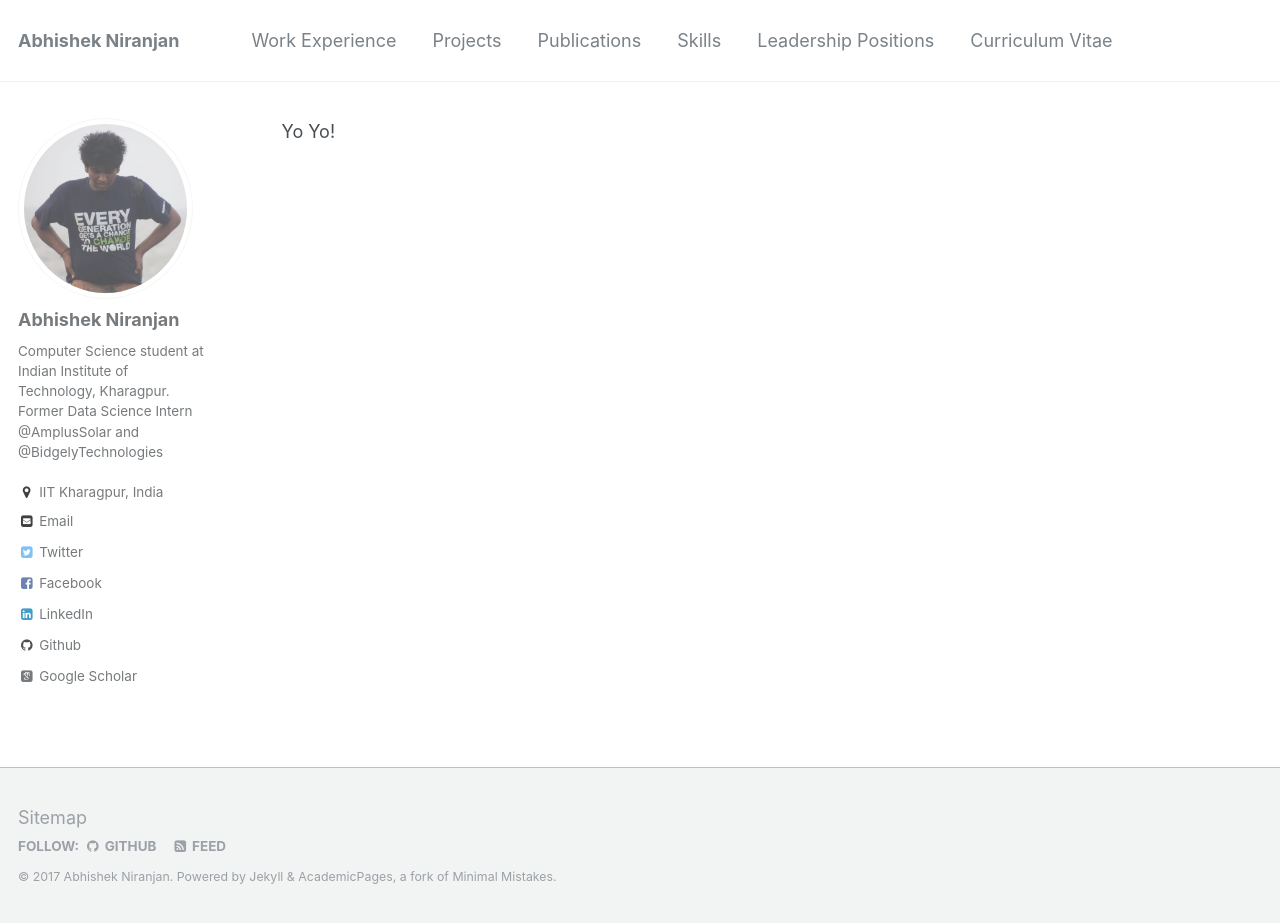
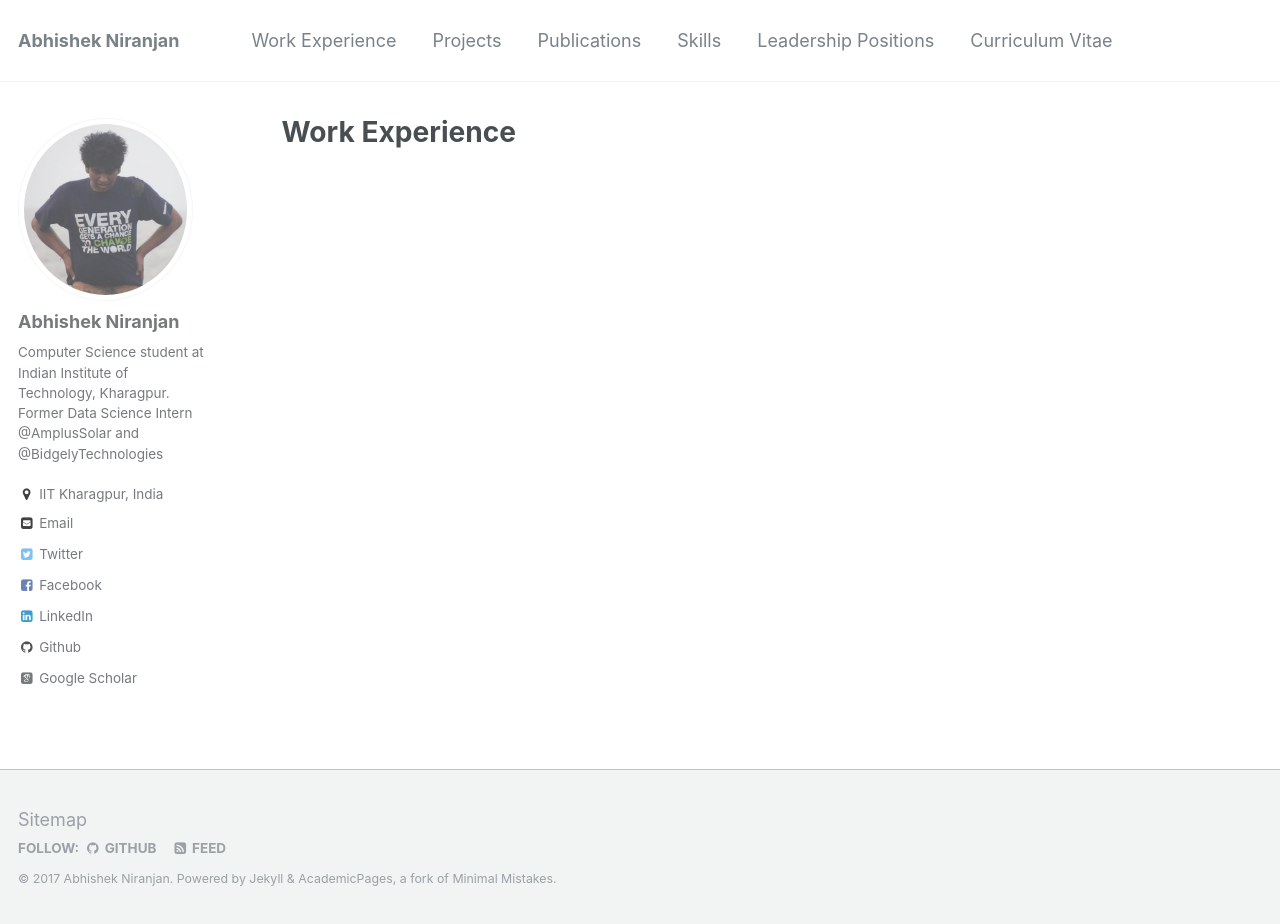
Before and after one commit to abhishek-niranjan/abhishek-niranjan.github.io, a Jekyll site: the page built from _pages/experience.md, in a window 1280 px wide and 924 px high. Built offline with Jekyll 4.4.1, drawn with Linux system fonts in a browser that asks for light colours; some web fonts are replaced; our own code applies the rules of GitHub Pages for plain Markdown files.

Commit message:
Restructure Tabs

```diff
--- a/_pages/experience.md
+++ b/_pages/experience.md
@@ -1 +1,6 @@
-Yo Yo!
+---
+layout: archive
+title: "Work Experience"
+permalink: /experience/
+author_profile: true
+---
```
Also changed, not shown: images/profile.png.
